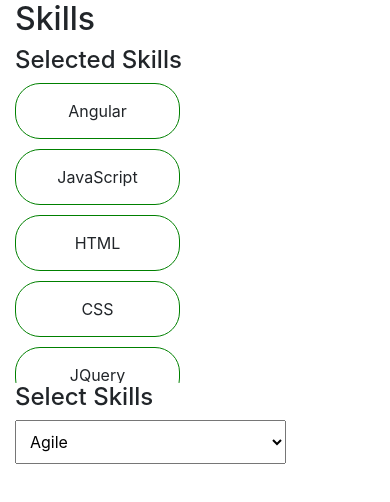
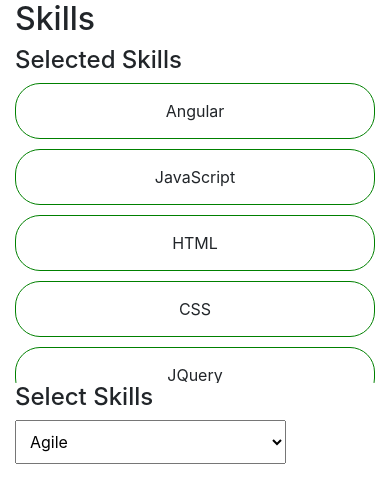
Before and after one commit to mohaninfy/dropdown-quickRide, an Angular app: page / in a window 390 px wide. Shown: the top 502 px of the page. Built offline with nearby package versions, Linux system fonts and the light colour scheme.

Commit message:
Update app.component.html

```diff
--- a/src/app/app.component.html
+++ b/src/app/app.component.html
@@ -4,7 +4,7 @@
 		<div class="col-12">
 			<h4>Selected Skills</h4>
 			<div class="row">
-				<div class="col-6">
+				<div class="col-lg-6 col-sm-12">
 					<div id="all">
 						<div *ngFor="let list of skills" class="col-sm-12 col-lg-4">
 							{{list}}
```
